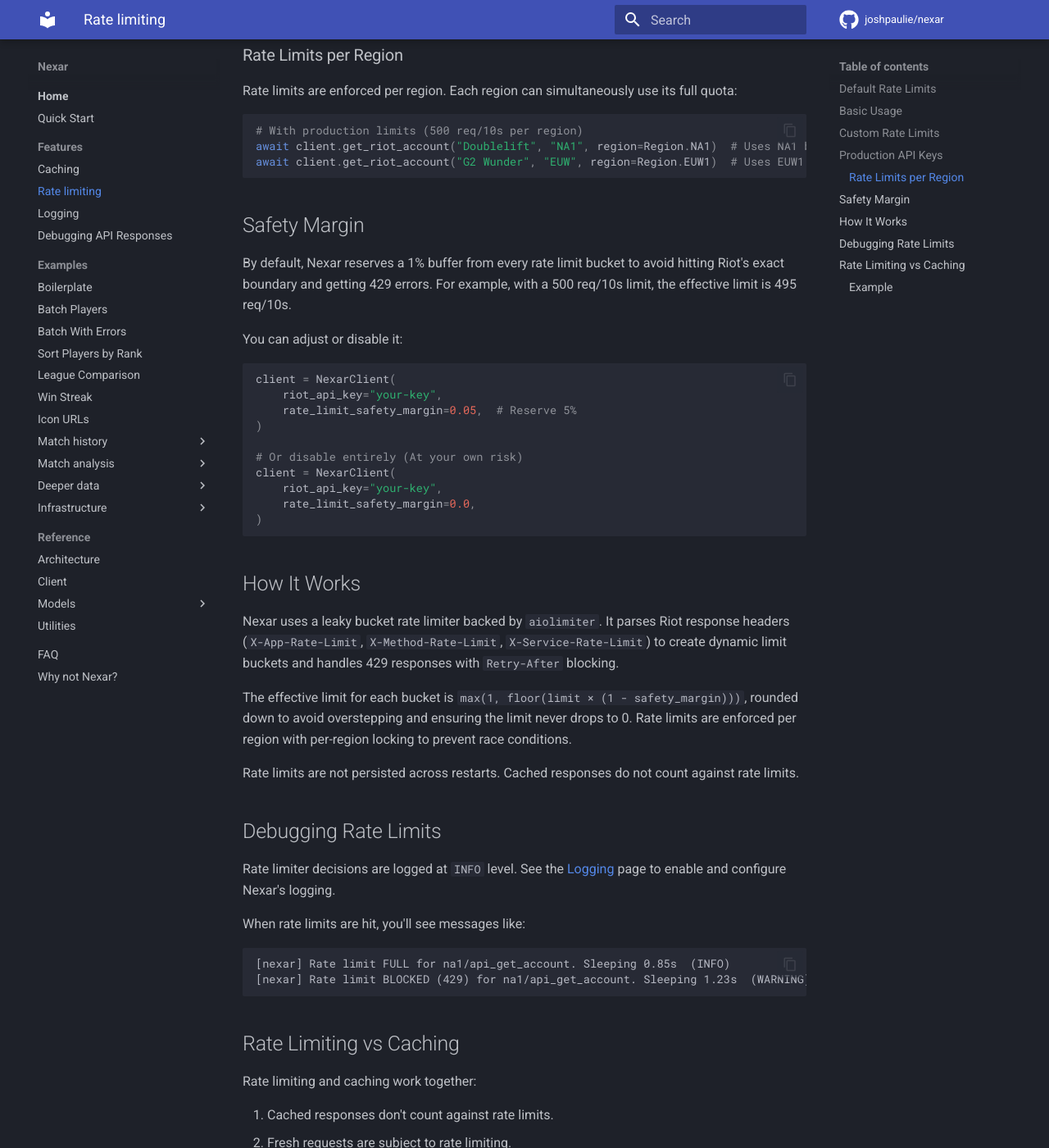
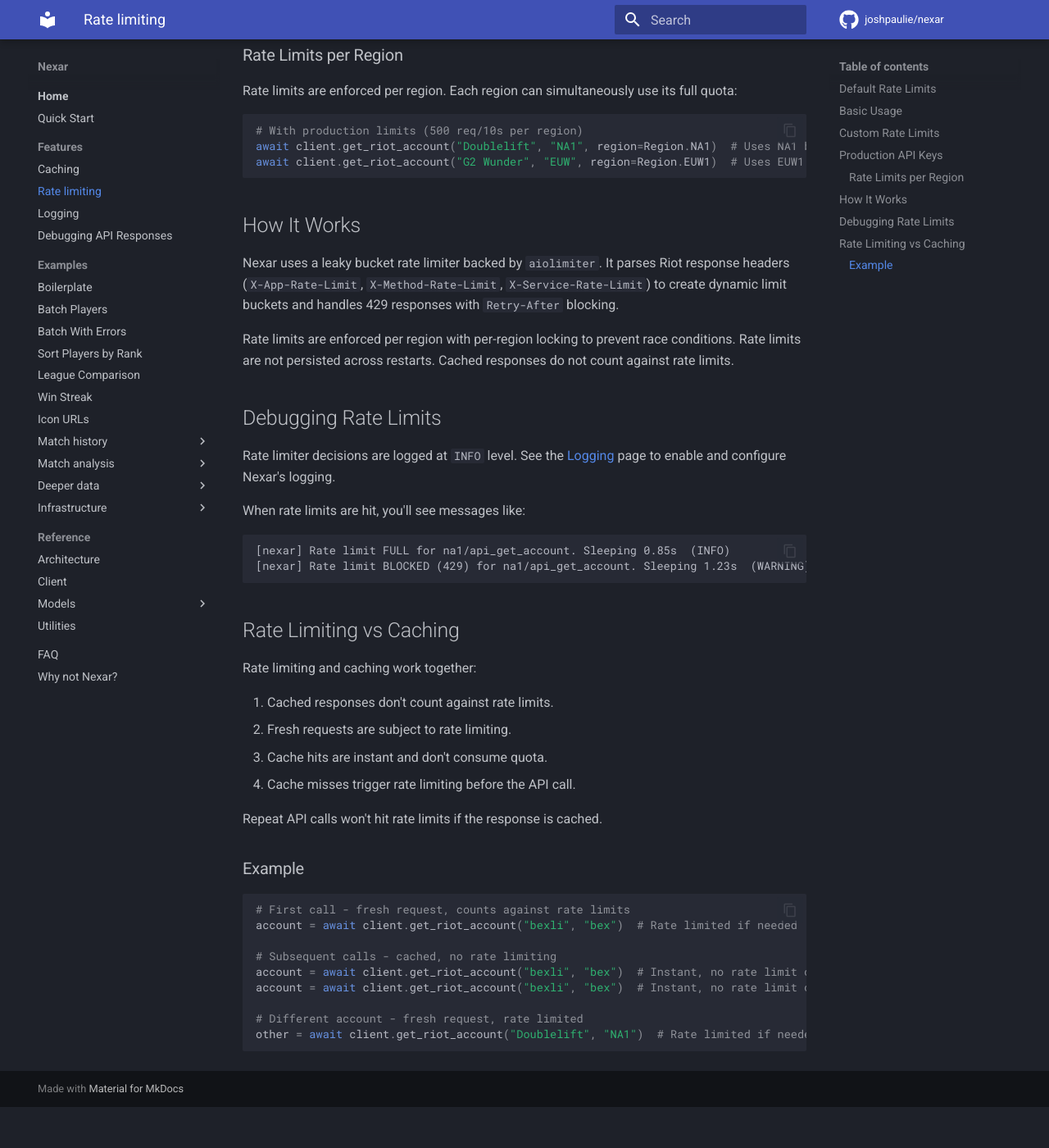
Before and after one commit to JoshPaulie/nexar, an MkDocs documentation site: the page built from docs/client-features/rate-limiting.md, in a window 1280 px wide and 1400 px high, scrolled down 1250 px. Shown: the whole window at 82% size. Built offline with MkDocs 1.6.1 and Material for MkDocs 9.7.7, drawn with Linux system fonts in a browser that asks for light colours; comment, search, counter and statistics services are not loaded; after the commit the page ends 2600 px from its top, so only the background shows below that.

Commit message:
docs: remove safety margin documentation

````diff
--- a/docs/client-features/rate-limiting.md
+++ b/docs/client-features/rate-limiting.md
@@ -52,33 +52,12 @@
 await client.get_riot_account("G2 Wunder", "EUW", region=Region.EUW1)  # Uses EUW1 budget
 ```
 
-## Safety Margin
-
-By default, Nexar reserves a 1% buffer from every rate limit bucket to avoid hitting Riot's exact boundary and getting 429 errors. For example, with a 500 req/10s limit, the effective limit is 495 req/10s.
-
-
-You can adjust or disable it:
-
-```python
-client = NexarClient(
-    riot_api_key="your-key",
-    rate_limit_safety_margin=0.05,  # Reserve 5%
-)
-
-# Or disable entirely (At your own risk)
-client = NexarClient(
-    riot_api_key="your-key",
-    rate_limit_safety_margin=0.0,
-)
-```
 
 ## How It Works
 
 Nexar uses a leaky bucket rate limiter backed by `aiolimiter`. It parses Riot response headers (`X-App-Rate-Limit`, `X-Method-Rate-Limit`, `X-Service-Rate-Limit`) to create dynamic limit buckets and handles 429 responses with `Retry-After` blocking.
 
-The effective limit for each bucket is `max(1, floor(limit × (1 - safety_margin)))`, rounded down to avoid overstepping and ensuring the limit never drops to 0. Rate limits are enforced per region with per-region locking to prevent race conditions.
-
-Rate limits are not persisted across restarts. Cached responses do not count against rate limits.
+Rate limits are enforced per region with per-region locking to prevent race conditions. Rate limits are not persisted across restarts. Cached responses do not count against rate limits.
 
 ## Debugging Rate Limits
 
````
Also changed, not shown: docs/architecture.md (+1 -12 lines).
